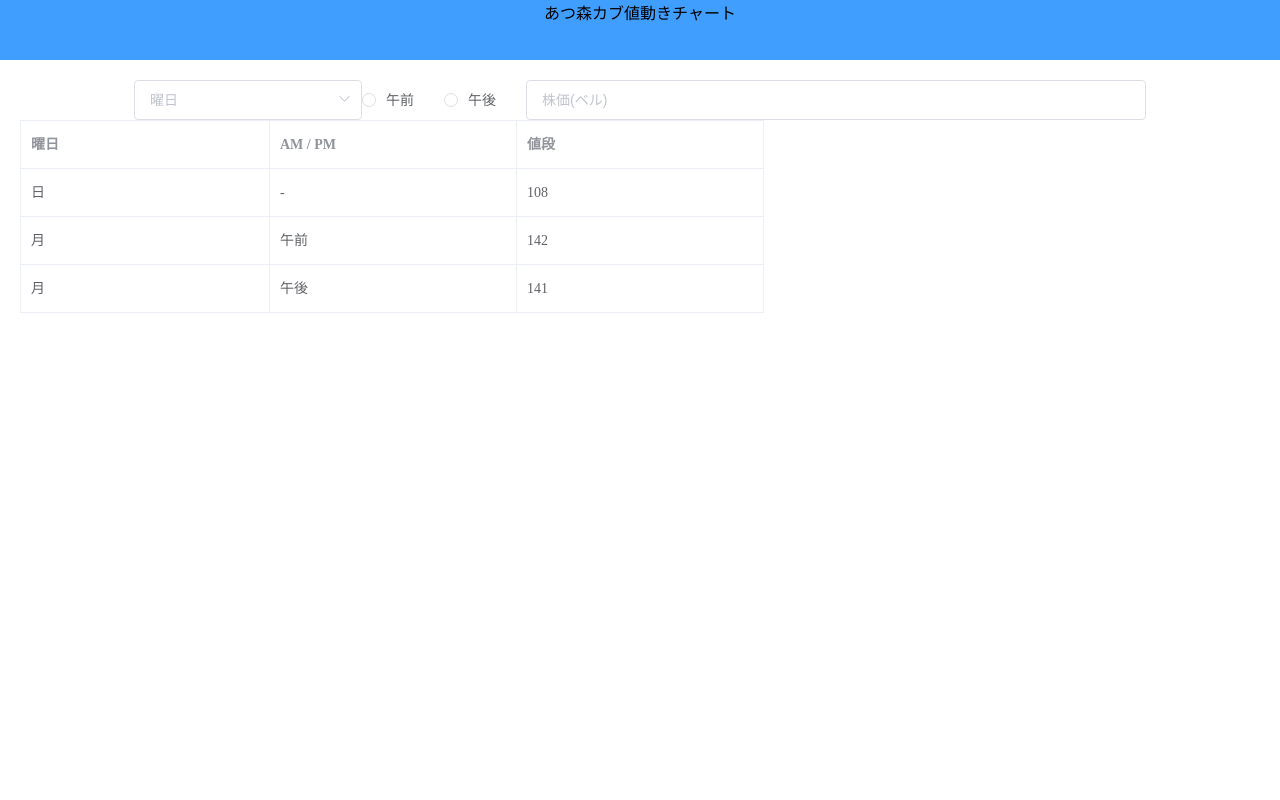
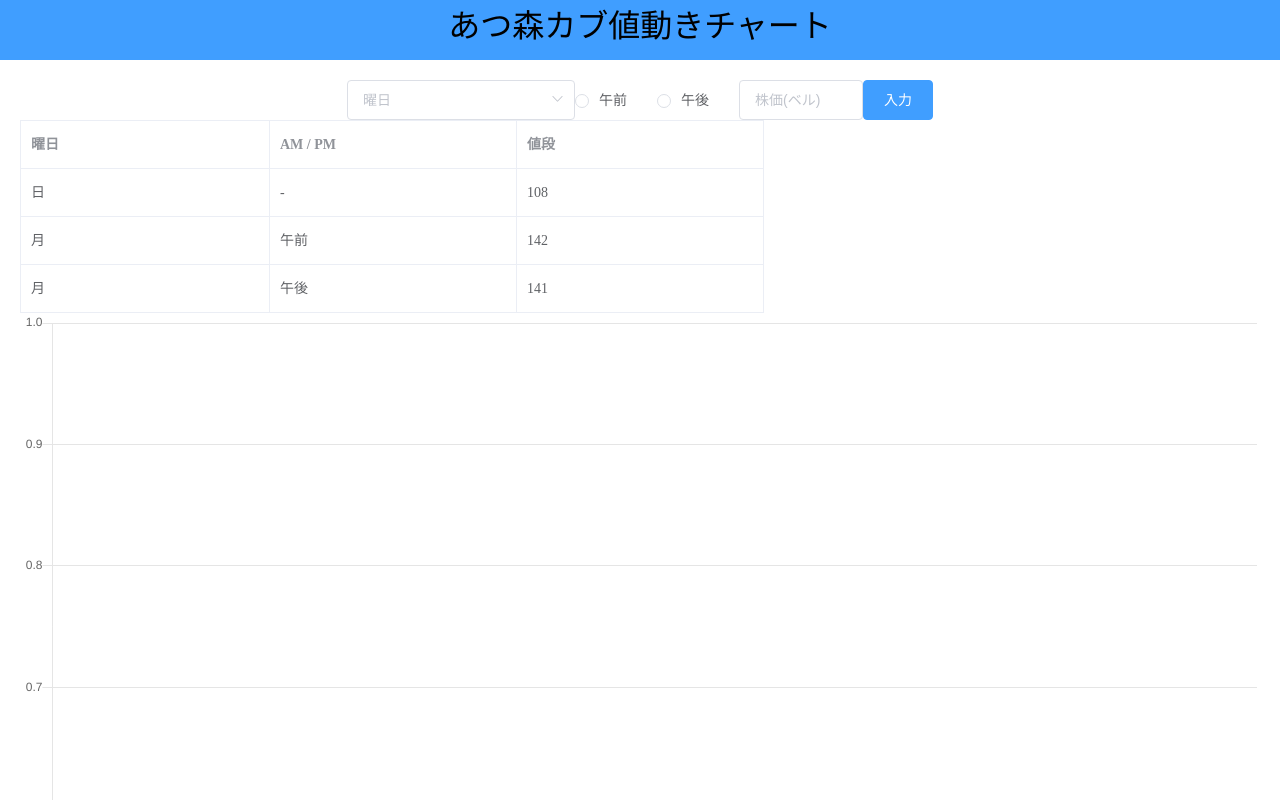
Before and after one commit to yasudanaoya/turnip_-chart, a Nuxt app: page / in a window 1280 px wide. Shown: the top 800 px of the page. Built offline with nearby package versions, Linux system fonts and the light colour scheme.

Commit message:
feat : install and setting chartjs

```diff
--- a/assets/styles/application.scss
+++ b/assets/styles/application.scss
@@ -1,3 +1,8 @@
 body {
   margin: 0;
 }
+
+span {
+  font-family: 'Helvetica Neue', Helvetica, 'PingFang SC', 'Hiragino Sans GB',
+    'Microsoft YaHei', '微软雅黑', Arial, sans-serif;
+}
--- /dev/null
+++ b/components/organisms/ChartArea.vue
@@ -0,0 +1,3 @@
+<template lang="pug">
+  line-chart
+</template>
--- a/components/organisms/InputForm.vue
+++ b/components/organisms/InputForm.vue
@@ -24,6 +24,9 @@
       v-model="price"
       clearable
     )
+    el-button(
+      type="primary"
+    ) 入力
 </template>
 
 <script>
@@ -43,7 +46,7 @@ export default {
 .input-form {
   text-align: center;
   .el-input {
-    width: 50%;
+    width: 10%;
   }
 }
 </style>
--- a/layouts/default.vue
+++ b/layouts/default.vue
@@ -14,6 +14,9 @@ export default {}
   text-align: center;
   .el-header {
     background-color: #409eff;
+    span {
+      font-size: xx-large;
+    }
   }
 }
 </style>
--- a/nuxt.config.js
+++ b/nuxt.config.js
@@ -30,7 +30,7 @@ module.exports = {
   /*
    ** Plugins to load before mounting the App
    */
-  plugins: ['@/plugins/element-ui'],
+  plugins: ['@/plugins/element-ui', '@/plugins/vue-line-chart'],
   /*
    ** Nuxt.js dev-modules
    */
--- a/pages/index.vue
+++ b/pages/index.vue
@@ -2,16 +2,19 @@
   el-main
     input-form
     preview-table
+    chart-area
 </template>
 
 <script>
 import InputForm from '../components/organisms/InputForm'
 import PreviewTable from '../components/organisms/PreviewTable'
+import ChartArea from '../components/organisms/ChartArea'
 
 export default {
   components: {
     InputForm,
-    PreviewTable
+    PreviewTable,
+    ChartArea
   }
 }
 </script>
--- /dev/null
+++ b/plugins/vue-line-chart.js
@@ -0,0 +1,14 @@
+import Vue from 'vue'
+import { Line, mixins } from 'vue-chartjs'
+const { reactiveProp } = mixins
+
+Vue.component('line-chart', {
+  extends: Line,
+  mixins: [reactiveProp],
+  props: ['options'],
+  mounted() {
+    // this.chartData is created in the mixin.
+    // If you want to pass options please create a local options object
+    this.renderChart(this.chartData, this.options)
+  }
+})
```
Also changed, not shown: package.json (+15 -13 lines), 1 other file (tests, documents, lock files or other folders).
